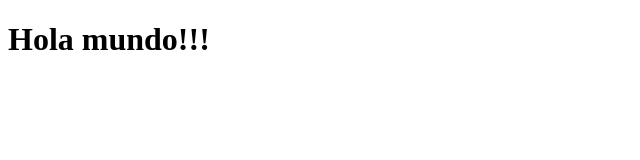
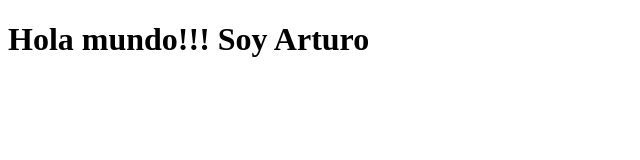
Before and after one commit to NazSau/profenazareno, a plain HTML site: page index.html in a window 1280 px wide. Shown: the whole page, without its empty margins (0-640 px from the left). Drawn offline with Linux system fonts and the light colour scheme.

Commit message:
modificacion de archivo desde pc

```diff
--- a/index.html
+++ b/index.html
@@ -6,6 +6,6 @@
     <title>Document</title>
 </head>
 <body>
-    <h1>Hola mundo!!!</h1>
+    <h1>Hola mundo!!! Soy Arturo</h1>
 </body>
 </html>
```
